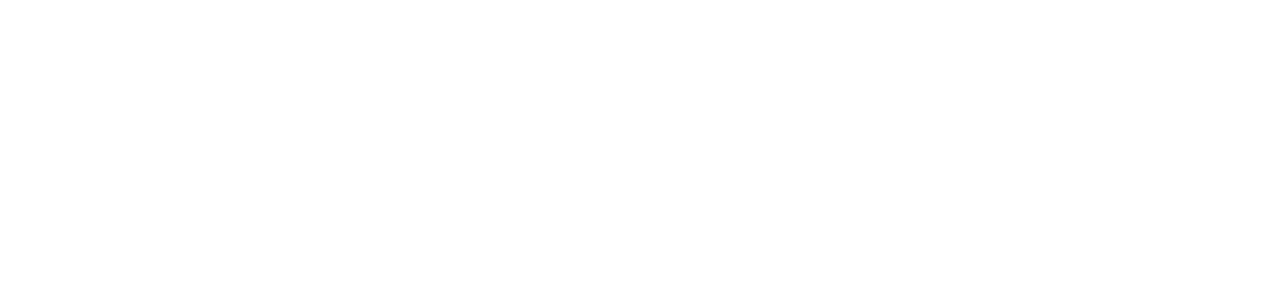
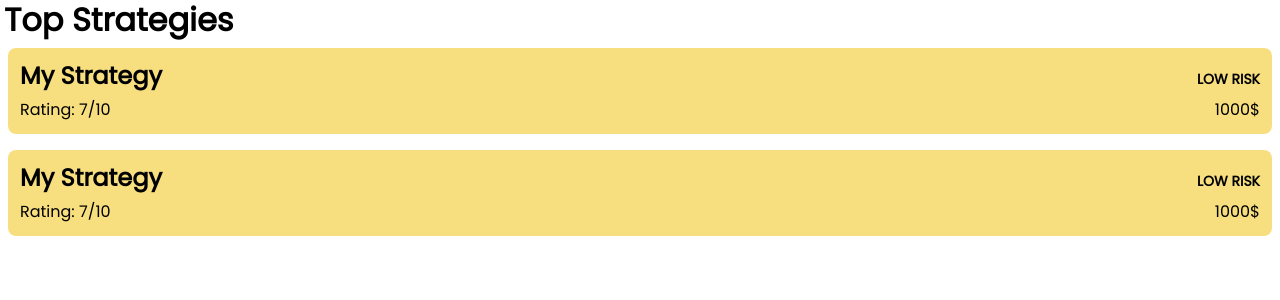
Before and after one commit to xprnio/thc-bot, a React (Create React App) app in the folder web/: page /strategies in a window 1280 px wide. Before the commit this address had no page. Shown: the top 300 px of the page. Built offline with nearby package versions, Linux system fonts and the light colour scheme; some icons are missing.

Commit message:
Add strategy card and strategies page

```diff
--- a/web/src/App.tsx
+++ b/web/src/App.tsx
@@ -4,6 +4,7 @@
 import Dashboard from './views/Dashboard/Dashboard';
 import Navigation from './components/Navigation/Navigation';
 import styled from 'styled-components/macro';
+import Strategies from './views/Strategies/Strategies';
 
 
 const Layout = styled.div`
@@ -19,6 +20,7 @@
       <Routes>
         <Route path="/" element={<MainView />} />
         <Route path="/dashboard" element={<Dashboard />} />
+        <Route path="/strategies" element={<Strategies />} />
       </Routes>
       <Navigation />
     </Layout>
--- a/web/src/components/Navigation/Navigation.Styled.ts
+++ b/web/src/components/Navigation/Navigation.Styled.ts
@@ -9,14 +9,14 @@
 
 export const NavItem = styled.button`
   width: 100%;
-    height: 30px;
-    padding-top: 5px;
-    padding-bottom: 5px;
+  padding: 12px 0;
 
   color: #41658A;
   border: none;
+  border-top: 1px solid #303030;
   background: transparent;
-    &:active{
+
+  &:active {
     color: #79E2E2;
   }
 `;
--- a/web/src/components/OptionGroup/OptionGroup.tsx
+++ b/web/src/components/OptionGroup/OptionGroup.tsx
@@ -8,8 +8,7 @@
   onSubmit: (value: string) => any
 }
 
-export const OptionGroup: React.FC<OptionGroupProps> = ({ options, onSubmit }) => {
-  return (
+export const OptionGroup: React.FC<OptionGroupProps> = ({ options, onSubmit }) => (
   <Styled.OptionGroup>
     {options.map(option => (
       <Button key={option.key} onClick={() => onSubmit(option.key)}>
@@ -18,4 +17,3 @@
     ))}
   </Styled.OptionGroup>
 );
-};
--- /dev/null
+++ b/web/src/components/StrategyInformation/StrategyInformation.styled.ts
@@ -0,0 +1,34 @@
+import styled from 'styled-components/macro';
+
+export const Container = styled.div`
+  display: flex;
+  flex-direction: column;
+  padding: 16px 12px;
+  margin: 8px;
+  background-color: rgba(240, 192, 0, 0.5);
+  border-radius: 8px;
+`;
+export const Row = styled.div`
+  display: flex;
+  justify-content: space-between;
+  align-items: baseline;
+  flex-grow: 1;
+
+  &:not(:last-child) {
+    margin-bottom: 14px;
+  }
+`;
+export const Name = styled.h2`
+  flex-grow: 1;
+`;
+export const RiskLevel = styled.h4`
+  text-transform: uppercase;
+  font-size: 14px;
+`;
+export const UserRating = styled.h4`
+  flex-grow: 1;
+  font-weight: 300;
+`;
+export const Profit = styled.div`
+  font-weight: 300;
+`;
--- /dev/null
+++ b/web/src/components/StrategyInformation/StrategyInformation.tsx
@@ -0,0 +1,39 @@
+import React, { useMemo } from 'react';
+import * as Styled from './StrategyInformation.styled';
+
+type StrategyInformationProps = {
+  name: string;
+  riskLevel: 'low' | 'medium' | 'high';
+  userRating: number;
+  averageProfit: number;
+};
+const StrategyInformation: React.FC<StrategyInformationProps> = (props) => {
+  const { name, userRating, averageProfit } = props;
+
+  const riskLevel = useMemo(() => {
+    switch (props.riskLevel) {
+      case 'low':
+        return 'Low Risk';
+      case 'medium':
+        return 'Medium Risk';
+      case 'high':
+        return 'High Risk';
+      default: return '';
+    }
+  }, [props]);
+
+
+  return (
+    <Styled.Container>
+      <Styled.Row>
+        <Styled.Name>{name}</Styled.Name>
+        <Styled.RiskLevel>{riskLevel}</Styled.RiskLevel>
+      </Styled.Row>
+      <Styled.Row>
+        <Styled.UserRating>Rating: {userRating}/10</Styled.UserRating>
+        <Styled.Profit>{averageProfit}$</Styled.Profit>
+      </Styled.Row>
+    </Styled.Container>
+  );
+};
+export default StrategyInformation;
--- a/web/src/features/strategies/strategiesSlice.ts
+++ b/web/src/features/strategies/strategiesSlice.ts
@@ -2,7 +2,7 @@
 import { RootState } from '../../app/store';
 import { fetchStrategyPreviews } from './strategiesAPI';
 
-interface Strategy {
+export interface Strategy {
     id: string,
     name: string,
     description: number,
--- /dev/null
+++ b/web/src/views/Strategies/Strategies.styled.ts
@@ -0,0 +1,17 @@
+import styled from 'styled-components/macro';
+
+export const Container = styled.div`
+  display: flex;
+  flex-direction: column;
+  align-items: stretch;
+  justify-content: flex-start;
+  flex-grow: 1;
+`;
+
+export const Content = styled.div`
+  flex-grow: 1;
+  display: flex;
+  flex-direction: column;
+  align-items: stretch;
+  justify-content: flex-start;
+`;
--- /dev/null
+++ b/web/src/views/Strategies/Strategies.tsx
@@ -0,0 +1,27 @@
+import React from 'react';
+import { Label } from '../../components/Label/Label';
+import StrategyInformation from '../../components/StrategyInformation/StrategyInformation';
+import * as Styled from './Strategies.styled';
+
+const Strategies: React.FC = () => {
+  return (
+    <Styled.Container>
+      <Label type="heading">Top Strategies</Label>
+      <Styled.Content>
+        <StrategyInformation
+          name="My Strategy"
+          userRating={7}
+          riskLevel="low"
+          averageProfit={1000}
+        />
+        <StrategyInformation
+          name="My Strategy"
+          userRating={7}
+          riskLevel="low"
+          averageProfit={1000}
+        />
+      </Styled.Content>
+    </Styled.Container>
+  );
+};
+export default Strategies;
```
Also changed, not shown: 1 other file (tests, documents, lock files or other folders). Lines whose indentation alone changed are shown as unchanged.
